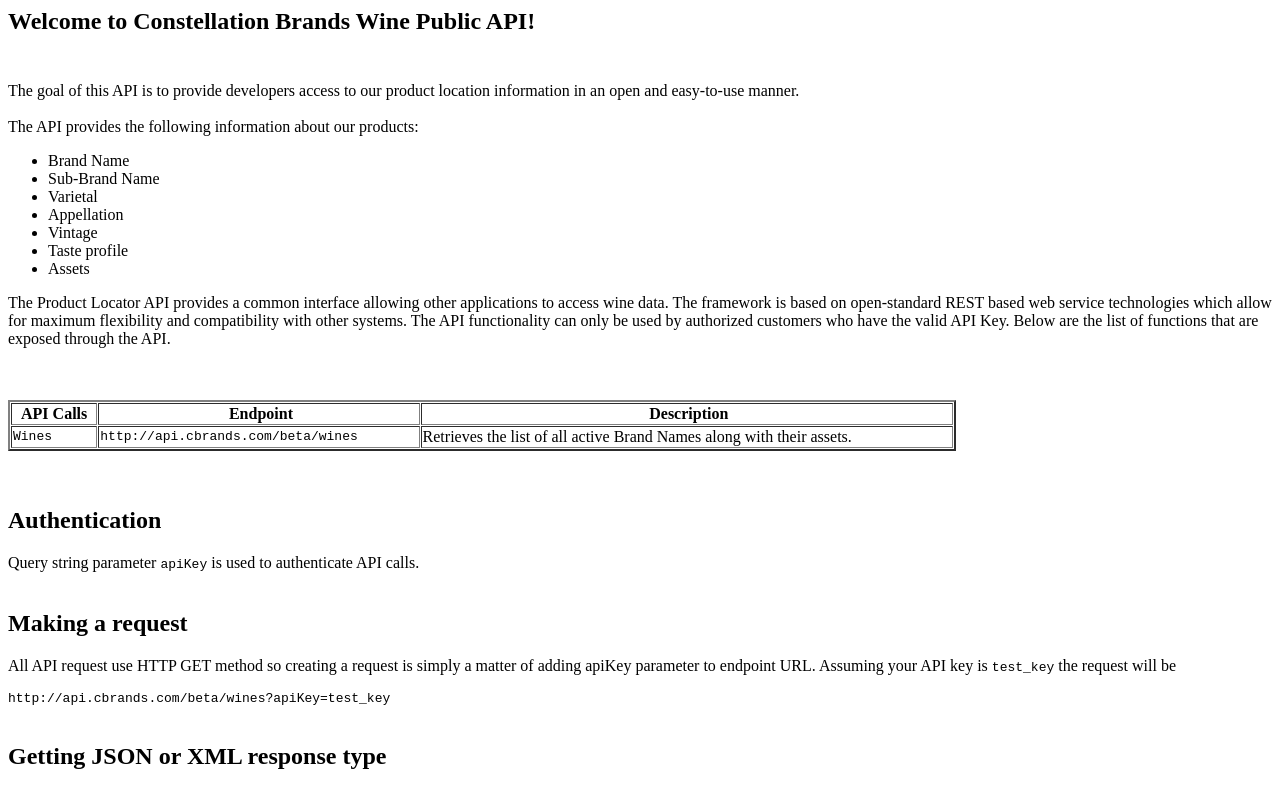
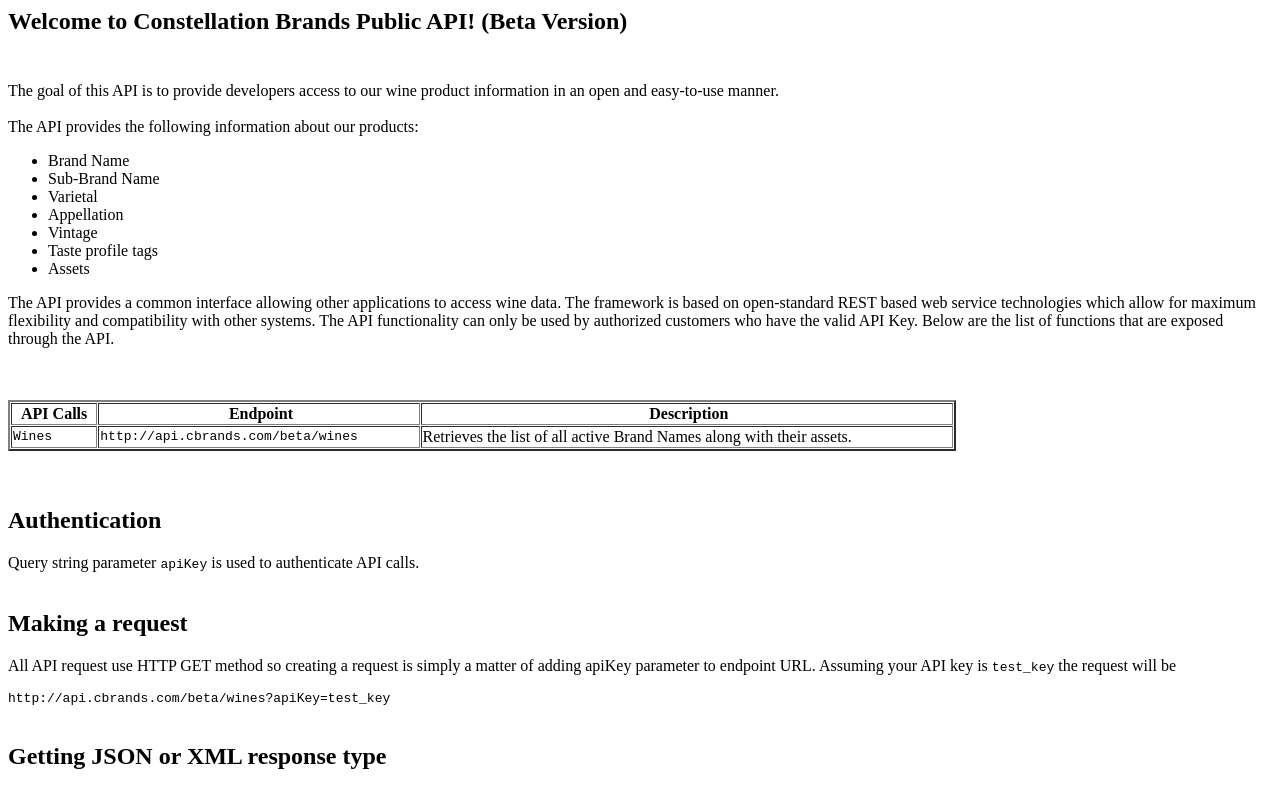
Before and after one commit to ConstellationBrands/ConstellationBrands.github.io, a plain HTML site: page index.html in a window 1280 px wide. Shown: the top 790 px of the page. Drawn offline with Linux system fonts and the light colour scheme.

Commit message:
removed product locator references

```diff
--- a/index.html
+++ b/index.html
@@ -4,10 +4,10 @@
 	</head>
 	<body>
 		<h2>
-			<strong>Welcome to Constellation Brands Wine Public API!</strong><br />
+			<strong>Welcome to Constellation Brands Public API! (Beta Version)</strong><br />
 			&nbsp;</h2>
 		<p>
-			The goal of this API is to provide developers access to our product location information in an open and easy-to-use manner.<br />
+			The goal of this API is to provide developers access to our wine product information in an open and easy-to-use manner.<br />
 			<br />
 			The API provides the following information about our products:</p>
 		<ul>
@@ -22,12 +22,12 @@
 			<li>
 				Vintage</li>
 			<li>
-				Taste profile</li>
+				Taste profile tags</li>
 			<li>
 				Assets</li>
 		</ul>
 		<p>
-			The Product Locator API provides a common interface allowing other applications to access wine data. The framework is based on open-standard REST based web service technologies which allow for maximum flexibility and compatibility with other systems. The API functionality can only be used by authorized customers who have the valid API Key. Below are the list of functions that are exposed through the API.</p>
+			The API provides a common interface allowing other applications to access wine data. The framework is based on open-standard REST based web service technologies which allow for maximum flexibility and compatibility with other systems. The API functionality can only be used by authorized customers who have the valid API Key. Below are the list of functions that are exposed through the API.</p>
 		<br />
 		<br />
 		<table border="2" cellpadding="1" cellspacing="1" width="75%">
```
